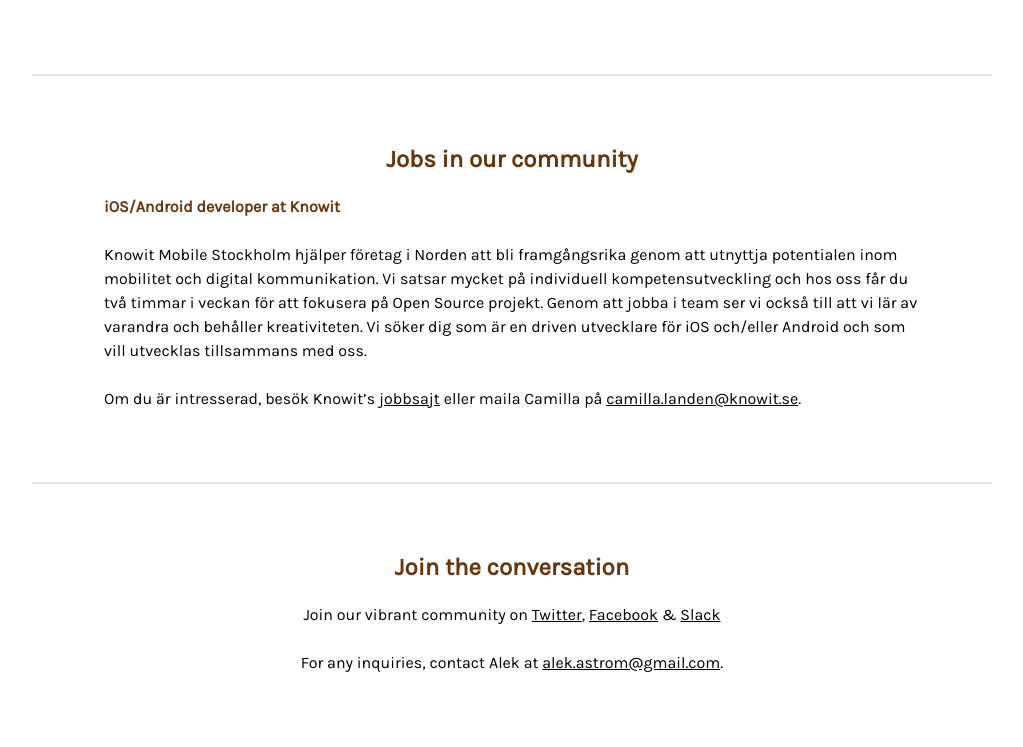
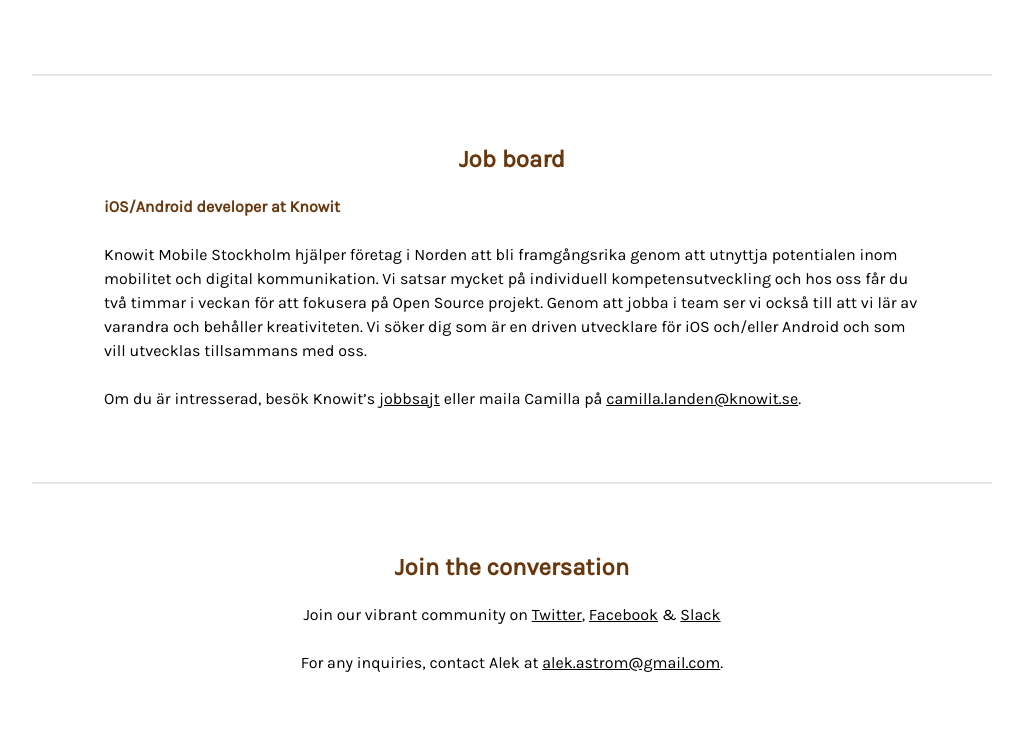
Before and after one commit to cocoaheadssthlm/cocoaheadssthlm.github.io, a Jekyll site: the page built from index.html, in a window 1280 px wide. Shown: the part 1254-2001 px from the top of the page, without its empty margins (128-1151 px from the left). Built offline with Jekyll 4.4.1, drawn with Linux system fonts in a browser that asks for light colours.

Commit message:
Update copy for job board

```diff
--- a/index.html
+++ b/index.html
@@ -58,7 +58,7 @@
 </section>
 
 <section class="homepage-section">
-  <h2>Jobs in our community</h2>
+  <h2>Job board</h2>
   <div class="inline-content">
     <ul class="jobs">
       {% for job in site.jobs %}
```
